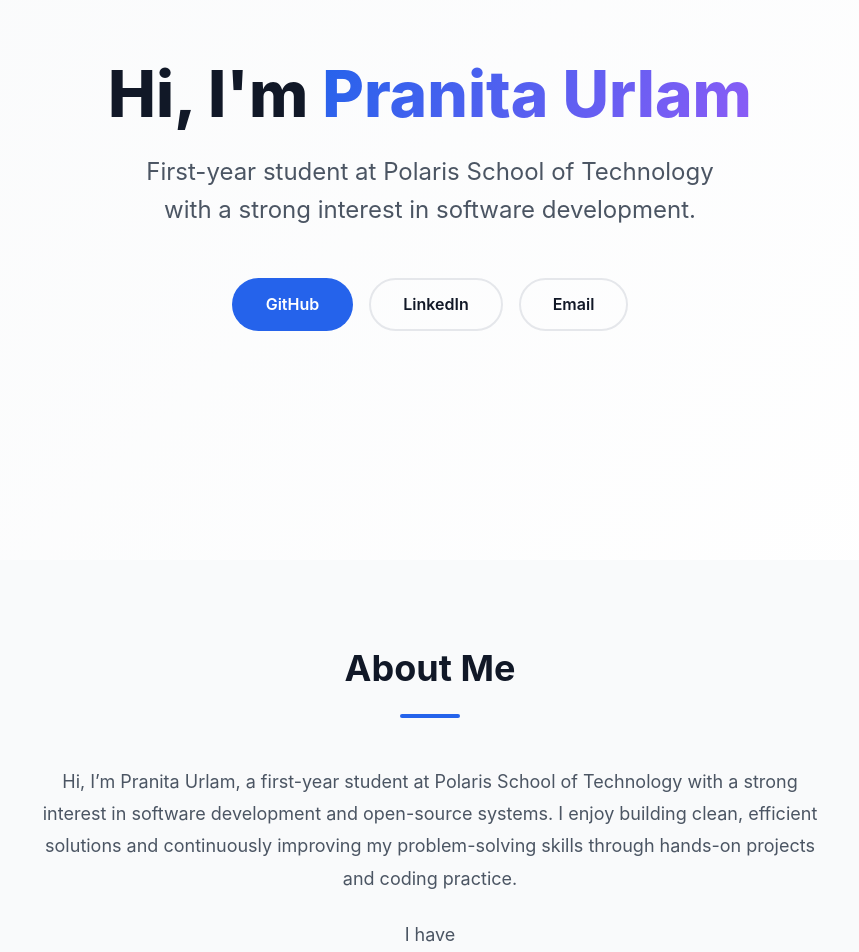
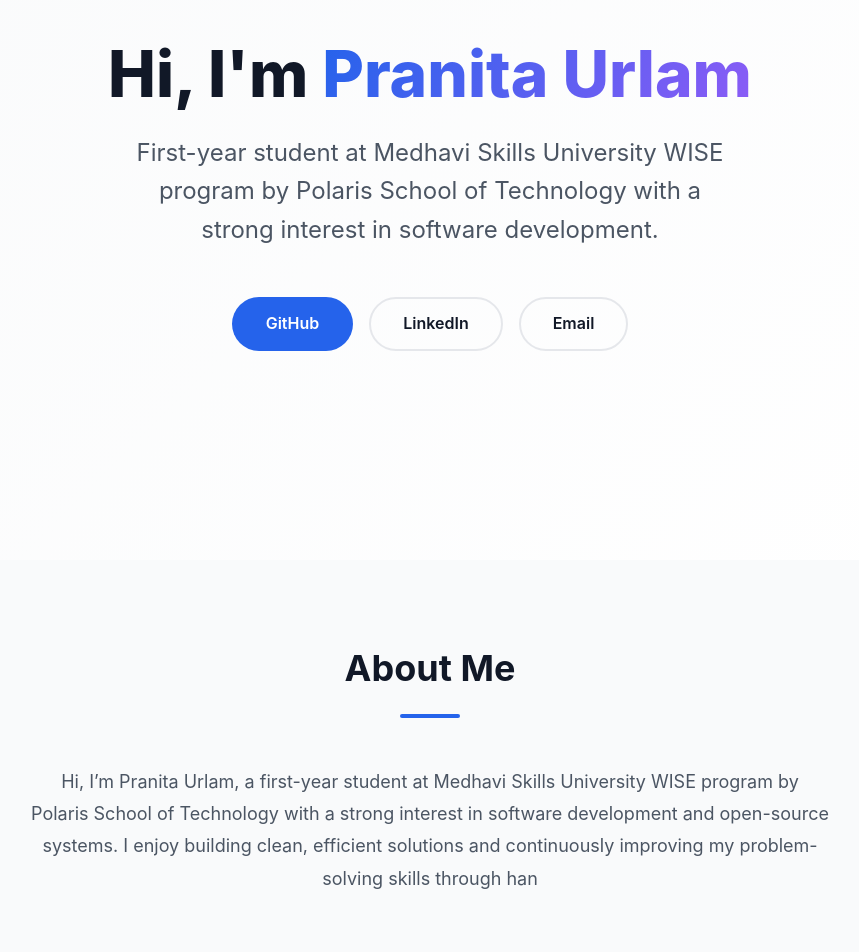
Before and after one commit to pranitaurlam/portfolio-house, a React (Vite) app: page / in a window 1280 px wide. Shown: the part 240-1192 px from the top of the page, without its empty margins (210-1069 px from the left). Built offline with nearby package versions, Linux system fonts and the light colour scheme.

Commit message:
Update institution to Medhavi Skills University WISE program and add DSA to skills

```diff
--- a/src/components/Hero.jsx
+++ b/src/components/Hero.jsx
@@ -10,7 +10,7 @@ const Hero = () => {
                     Hi, I'm <span className="highlight">Pranita Urlam</span>
                 </h1>
                 <p className="hero-subtitle fade-in-up delay-200">
-                    First-year student at Polaris School of Technology with a strong interest in software development.
+                    First-year student at Medhavi Skills University WISE program by Polaris School of Technology with a strong interest in software development.
                 </p>
                 <div className="hero-buttons fade-in-up delay-300">
                     <a href={portfolioData.about.socials.github} target="_blank" rel="noreferrer" className="btn primary">
--- a/src/data.js
+++ b/src/data.js
@@ -1,14 +1,14 @@
 export const portfolioData = {
   about: {
     title: "About Me",
-    description: "Hi, I’m Pranita Urlam, a first-year student at Polaris School of Technology with a strong interest in software development and open-source systems. I enjoy building clean, efficient solutions and continuously improving my problem-solving skills through hands-on projects and coding practice.\n\nI have experience with **C, Python, Java, JavaScript, HTML, CSS, SQL**, and I’m currently learning **React.js** while exploring **full-stack development**. I’m actively looking for opportunities to learn, contribute, and grow as a software engineer.",
+    description: "Hi, I’m Pranita Urlam, a first-year student at Medhavi Skills University WISE program by Polaris School of Technology with a strong interest in software development and open-source systems. I enjoy building clean, efficient solutions and continuously improving my problem-solving skills through hands-on projects and coding practice.\n\nI have experience with **C, Python, Java, JavaScript, HTML, CSS, SQL, DSA**, and I’m currently learning **React.js** while exploring **full-stack development**. I’m actively looking for opportunities to learn, contribute, and grow as a software engineer.",
     socials: {
       github: "https://github.com/pranitaurlam",
       linkedin: "https://www.linkedin.com/in/pranita-urlam-811869320/"
     }
   },
   skills: {
-    languages: ["C", "Java", "JavaScript", "Python"],
+    languages: ["C", "Java", "JavaScript", "Python", "DSA"],
     frontend: ["HTML", "CSS", "React.js"],
     database: ["SQL", "PostgreSQL"],
     tools: ["Git", "GitHub"]
```
